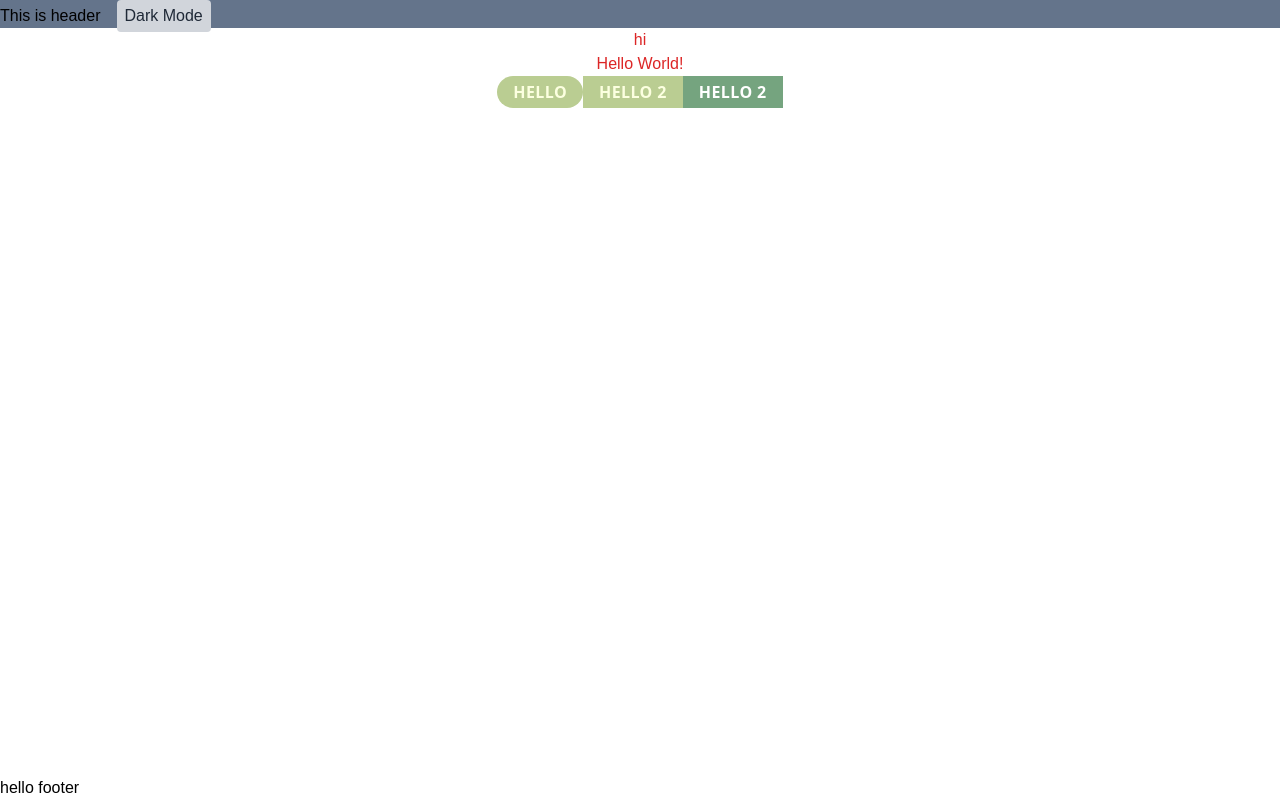
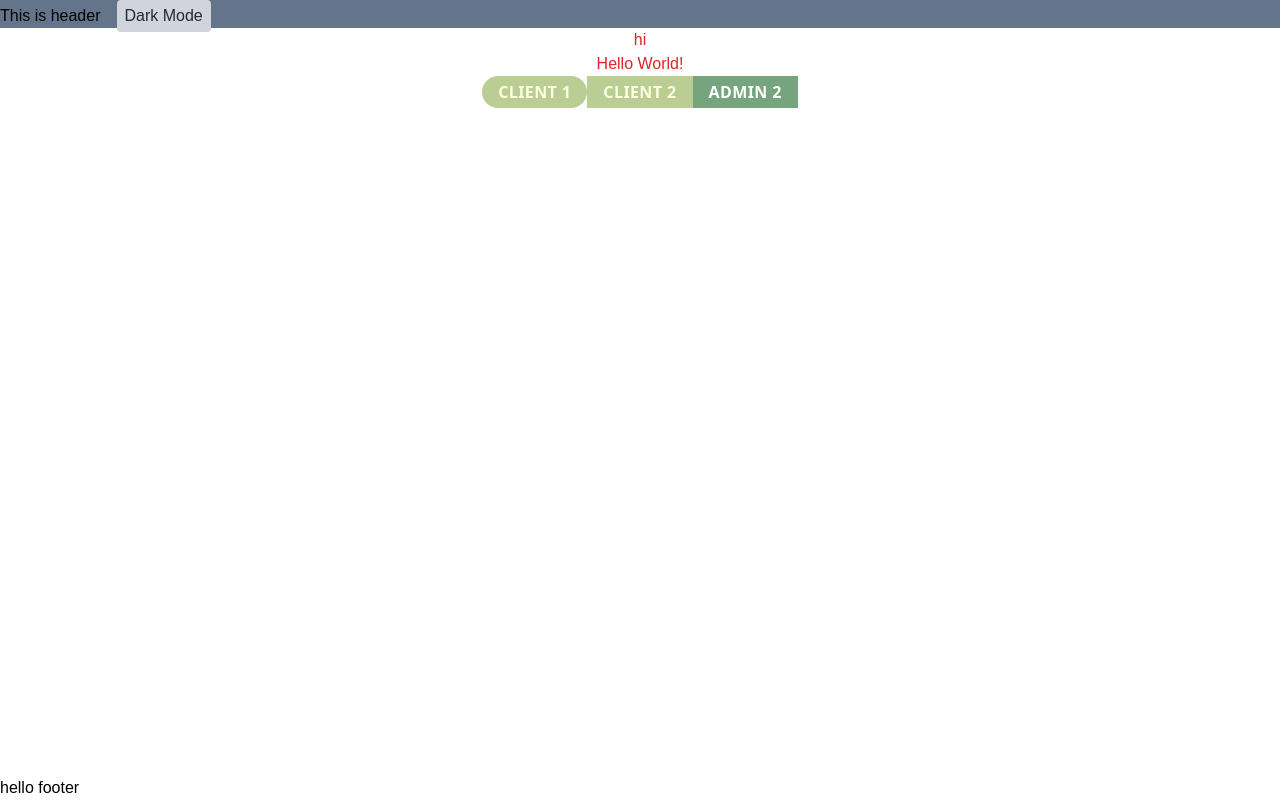
Before and after one commit to rdarshan927/itp-frontend, a React (Create React App) app: page / in a window 1280 px wide. Built offline with nearby package versions, Linux system fonts and the light colour scheme.

Commit message:
initial commit

```diff
--- /dev/null
+++ b/src/pages/admin/components/SideBar.js
@@ -0,0 +1,13 @@
+import React from "react";
+
+const Sidebar = () => {
+
+
+    return (
+        <div>
+
+        </div>
+    )
+}
+
+export default Sidebar;
--- /dev/null
+++ b/src/pages/home/Hero.js
@@ -0,0 +1,17 @@
+import React from "react";
+
+const Hero = () => {
+
+
+    return (
+        <div className="text-center w-screen text-red-600 dark:text-green-400">
+           <p className="text-center"> hi </p> Hello World!
+           <br />
+           <button className="primary_btn">client 1</button>
+           <button className="secondary_btn">client 2</button>
+           <button className="adminprime_btn">admin 2</button>
+        </div>
+    )
+}
+
+export default Hero;
--- a/src/pages/home/Home.js
+++ b/src/pages/home/Home.js
@@ -1,17 +1,15 @@
 import React from "react";
 
+//import home components
+import Hero from "./Hero";
 
-const Sample =()=> {
+const Home =()=> {
 
     return (
-        <div className="text-center w-screen text-red-600 dark:text-green-400">
-           <p className="text-center"> hi </p> Hello World!
-           <br />
-           <button className="primary_btn">hello</button>
-           <button className="secondary_btn">Hello 2</button>
-           <button className="adminprime_btn">Hello 2</button>
+        <div>
+           <Hero />
         </div>
     )
 }
 
-export default Sample;
+export default Home;
```
Also changed, not shown: public/01.png (deleted).
